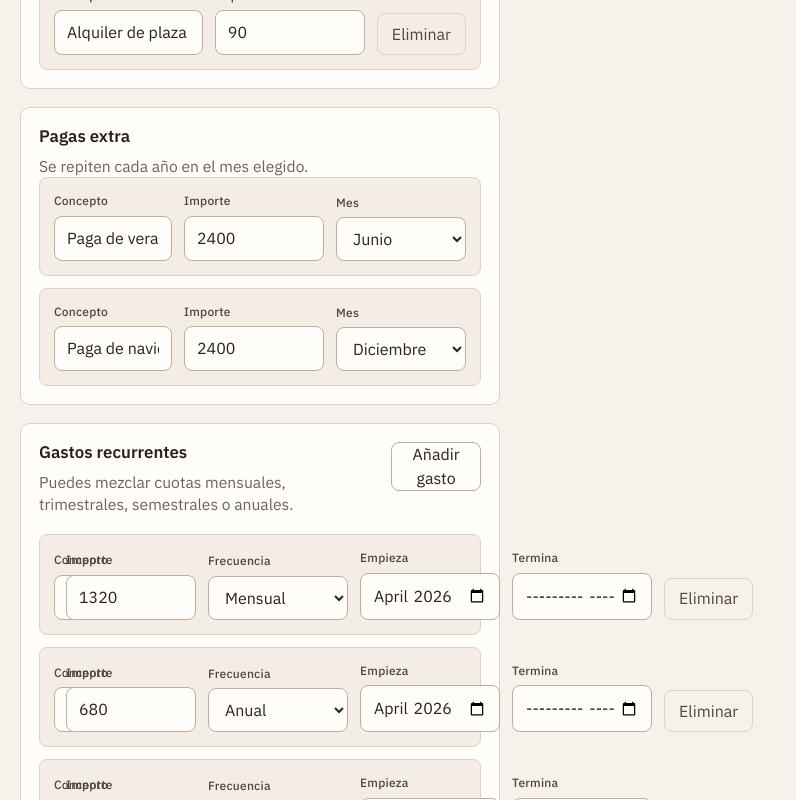
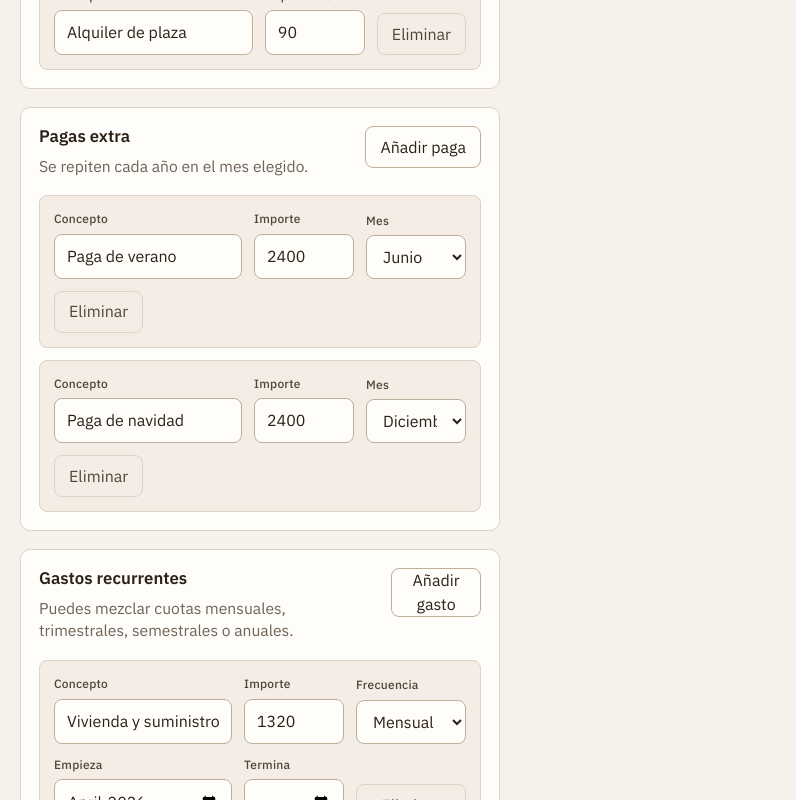
Before and after one commit to acamher/savings_prevision, a React (Vite) app: page / in a window 1280 px wide. Shown: the part 640-1440 px from the top of the page, without its empty margins (0-796 px from the left). Built offline with nearby package versions, Linux system fonts and the light colour scheme.

Commit message:
Fixing the graph

```diff
--- a/src/App.css
+++ b/src/App.css
@@ -103,25 +103,33 @@
 }
 
 .income-grid {
-  grid-template-columns: minmax(0, 1.6fr) minmax(150px, 0.8fr) auto;
+  grid-template-columns: minmax(0, 1.6fr) minmax(100px, 0.8fr) auto;
 }
 
 .extra-grid {
-  grid-template-columns: minmax(0, 1.4fr) minmax(140px, 0.7fr) minmax(130px, 0.7fr);
+  grid-template-columns: minmax(0, 1.4fr) minmax(100px, 0.7fr) minmax(100px, 0.7fr);
+  grid-template-rows: auto auto;
 }
 
+.extra-grid > :nth-child(1) { grid-column: 1; grid-row: 1; }
+.extra-grid > :nth-child(2) { grid-column: 2; grid-row: 1; }
+.extra-grid > :nth-child(3) { grid-column: 3; grid-row: 1; }
+.extra-grid > :nth-child(4) { grid-column: 1 / -1; grid-row: 2; width: fit-content; }
+
 .recurring-grid {
-  grid-template-columns:
-    minmax(0, 1.5fr)
-    minmax(130px, 0.75fr)
-    minmax(140px, 0.85fr)
-    minmax(140px, 0.85fr)
-    minmax(140px, 0.85fr)
-    auto;
+  grid-template-columns: minmax(0, 1.5fr) minmax(100px, 0.8fr) minmax(110px, 0.85fr);
+  grid-template-rows: auto auto;
 }
 
+.recurring-grid > :nth-child(1) { grid-column: 1; grid-row: 1; }
+.recurring-grid > :nth-child(2) { grid-column: 2; grid-row: 1; }
+.recurring-grid > :nth-child(3) { grid-column: 3; grid-row: 1; }
+.recurring-grid > :nth-child(4) { grid-column: 1; grid-row: 2; }
+.recurring-grid > :nth-child(5) { grid-column: 2; grid-row: 2; }
+.recurring-grid > :nth-child(6) { grid-column: 3; grid-row: 2; }
+
 .one-time-grid {
-  grid-template-columns: minmax(0, 1.6fr) minmax(140px, 0.8fr) minmax(160px, 0.9fr) auto;
+  grid-template-columns: minmax(0, 1.6fr) minmax(100px, 0.8fr) minmax(120px, 0.9fr) auto;
 }
 
 .field {
@@ -252,12 +260,14 @@ button {
   display: flex;
   flex-direction: column;
   gap: 10px;
+  min-width: 0;
 }
 
 .savings-chart {
   width: 100%;
   height: auto;
   display: block;
+  min-width: 0;
 }
 
 .chart-baseline,
@@ -270,6 +280,13 @@ button {
   stroke: var(--alert-soft);
   stroke-width: 1;
   stroke-dasharray: 5 5;
+}
+
+.chart-horizontal-guide {
+  stroke: var(--border);
+  stroke-width: 0.8;
+  stroke-dasharray: 3 4;
+  opacity: 0.6;
 }
 
 .chart-year-guide {
@@ -294,6 +311,14 @@ button {
   gap: 8px;
   font-size: 12px;
   color: var(--muted);
+  padding-left: 70px;
+  padding-right: 28px;
+}
+
+.chart-axis-label {
+  font-size: 13px;
+  fill: var(--muted-strong);
+  font-weight: 500;
 }
 
 .split-layout {
--- a/src/App.tsx
+++ b/src/App.tsx
@@ -227,9 +227,23 @@ function App() {
           </section>
 
           <section className="panel">
-            <div className="panel-heading">
-              <h2>Pagas extra</h2>
-              <p>Se repiten cada año en el mes elegido.</p>
+            <div className="section-header">
+              <div className="panel-heading">
+                <h2>Pagas extra</h2>
+                <p>Se repiten cada año en el mes elegido.</p>
+              </div>
+              <button
+                className="secondary-button"
+                type="button"
+                onClick={() =>
+                  setDraftPlan((current) => ({
+                    ...current,
+                    extraIncomes: [...current.extraIncomes, createExtraIncome()],
+                  }))
+                }
+              >
+                Añadir paga
+              </button>
             </div>
 
             <div className="entry-stack">
@@ -276,6 +290,21 @@ function App() {
                       ))}
                     </select>
                   </label>
+
+                  <button
+                    className="ghost-button"
+                    type="button"
+                    onClick={() =>
+                      setDraftPlan((current) => ({
+                        ...current,
+                        extraIncomes: current.extraIncomes.filter(
+                          (income) => income.id !== entry.id,
+                        ),
+                      }))
+                    }
+                  >
+                    Eliminar
+                  </button>
                 </div>
               ))}
             </div>
@@ -645,9 +674,9 @@ function App() {
 }
 
 function SavingsChart({ months }: { months: ProjectionMonth[] }) {
-  const width = 920
+  const width = 960
   const height = 260
-  const paddingX = 28
+  const paddingX = 70
   const paddingY = 20
   const usableWidth = width - paddingX * 2
   const usableHeight = height - paddingY * 2
@@ -676,11 +705,15 @@ function SavingsChart({ months }: { months: ProjectionMonth[] }) {
   const zeroLineY = yFor(0)
   const yearMarkers = points.filter((_, index) => index % 12 === 0 || index === points.length - 1)
 
+  // Generate horizontal gridlines at nice intervals
+  const horizontalGridlines = generateHorizontalGridlines(minimum, maximum, range, paddingX, paddingX + usableWidth, yFor)
+
   return (
     <div className="chart-frame">
       <svg
         className="savings-chart"
         viewBox={`0 0 ${width} ${height}`}
+        preserveAspectRatio="xMidYMid meet"
         role="img"
         aria-label="Gráfico de evolución del ahorro"
       >
@@ -698,6 +731,26 @@ function SavingsChart({ months }: { months: ProjectionMonth[] }) {
           x2={paddingX + usableWidth}
           y2={zeroLineY}
         />
+        {horizontalGridlines.map((line, index) => (
+          <g key={`h-grid-${index}`}>
+            <line
+              className="chart-horizontal-guide"
+              x1={paddingX}
+              y1={line.y}
+              x2={paddingX + usableWidth}
+              y2={line.y}
+            />
+            <text
+              className="chart-axis-label"
+              x={paddingX - 8}
+              y={line.y}
+              textAnchor="end"
+              dominantBaseline="middle"
+            >
+              {formatCurrency(line.value)}
+            </text>
+          </g>
+        ))}
         {yearMarkers.map((marker) => (
           <line
             className="chart-year-guide"
@@ -719,6 +772,35 @@ function SavingsChart({ months }: { months: ProjectionMonth[] }) {
       </div>
     </div>
   )
+}
+
+function generateHorizontalGridlines(
+  minimum: number,
+  maximum: number,
+  range: number,
+  x1: number,
+  x2: number,
+  yFor: (value: number) => number
+) {
+  const gridlines = []
+
+  // Calculate nice interval based on range
+  let interval = Math.pow(10, Math.floor(Math.log10(range)))
+  if (range / interval < 3) interval /= 2
+  if (range / interval < 3) interval /= 2.5
+
+  // Start from a nice round number
+  const startValue = Math.ceil(minimum / interval) * interval
+
+  // Generate gridlines
+  for (let value = startValue; value <= maximum; value += interval) {
+    gridlines.push({
+      value,
+      y: yFor(value),
+    })
+  }
+
+  return gridlines
 }
 
 function buildYearSummaries(months: ProjectionMonth[]): YearSummary[] {
@@ -798,6 +880,15 @@ function createMonthlyIncome(): MonthlyIncome {
   }
 }
 
+function createExtraIncome(): ExtraIncome {
+  return {
+    id: createId('extra'),
+    label: '',
+    amount: 0,
+    month: 1,
+  }
+}
+
 function createRecurringExpense(startMonth: string): RecurringExpense {
   return {
     id: createId('expense'),
```
